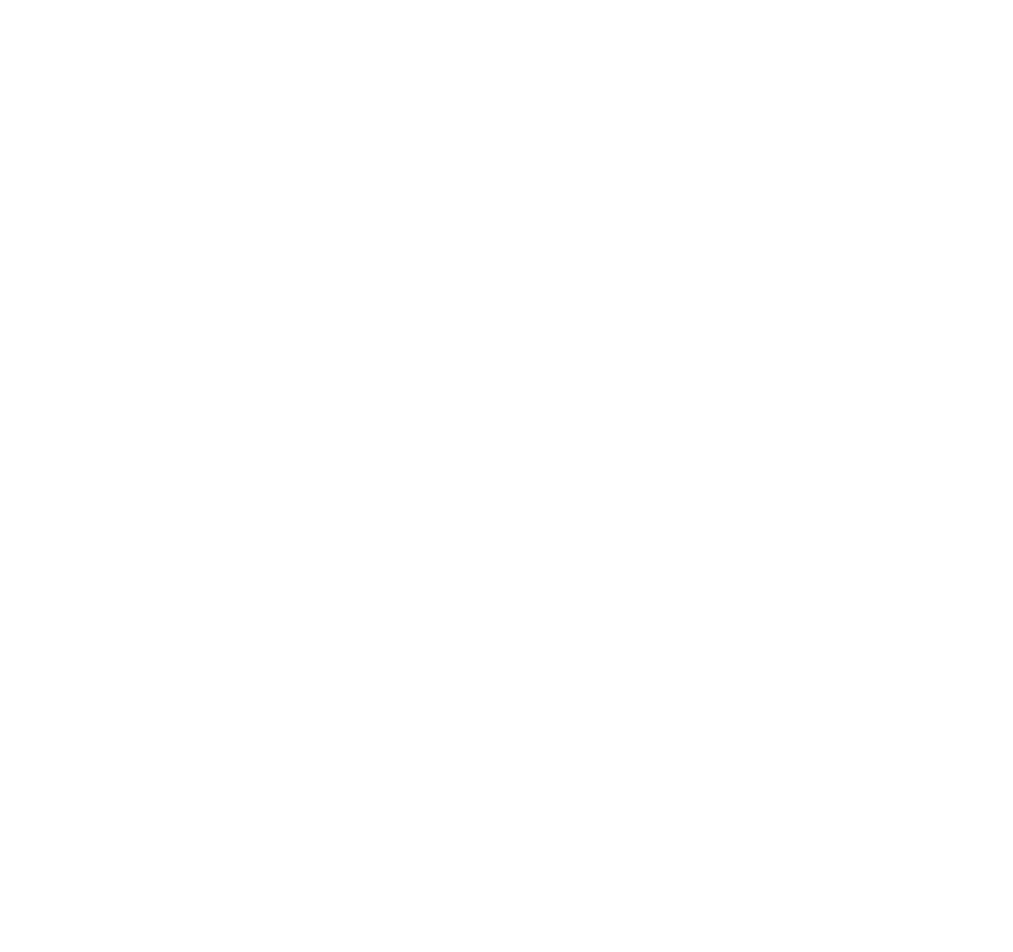
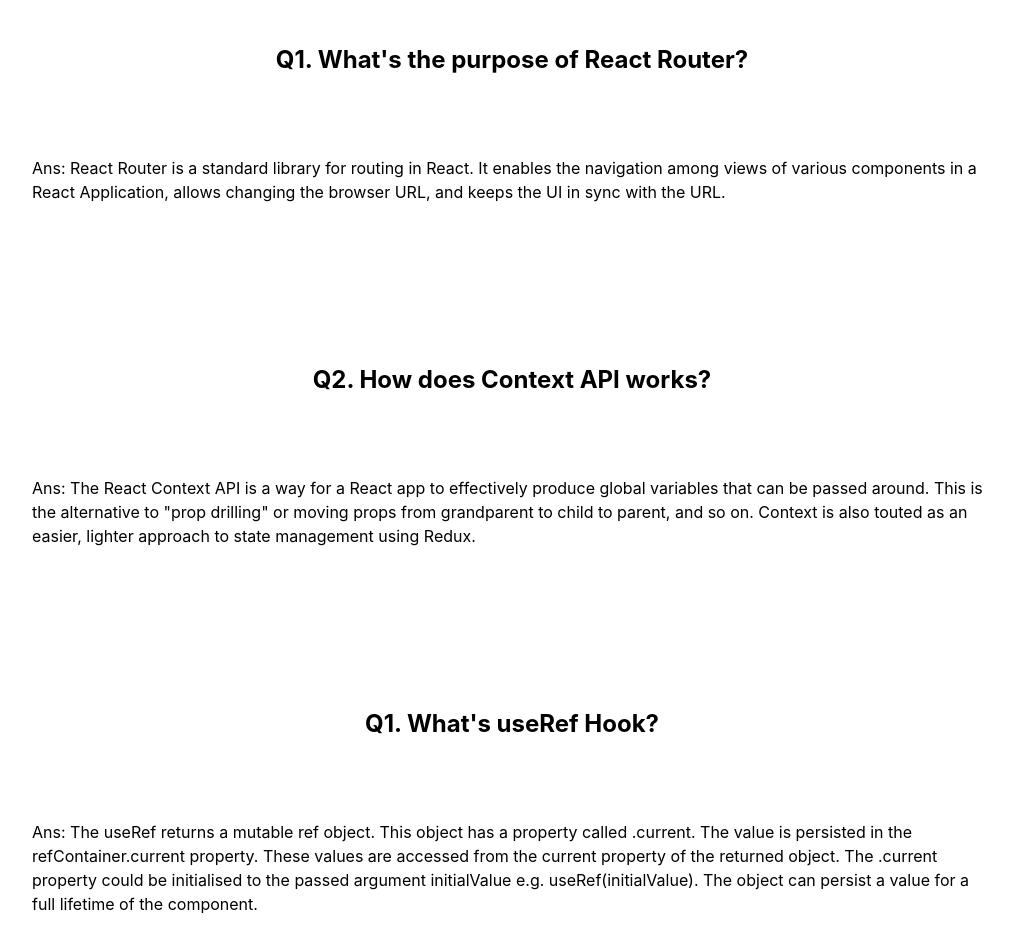
Before and after one commit to mabuhanifa/api-design-development, a React (Create React App) app: page /blog in a window 1280 px wide. Shown: the part 188-1140 px from the top of the page, without its empty margins (128-1141 px from the left). Before the commit the page ends 800 px from the top, so only its background shows below. Built offline with nearby package versions, Linux system fonts and the light colour scheme.

Commit message:
rechart updated

```diff
--- a/src/components/Blog.js
+++ b/src/components/Blog.js
@@ -1,11 +1,45 @@
-import React from 'react';
+import React from "react";
 
 const Blog = () => {
-    return (
-        <div>
-           blog
-        </div>
-    );
+  return (
+    <div className="m-20">
+      <div className="py-10">
+        <h2 className="py-10 text-2xl font-bold">
+          Q1. What's the purpose of React Router?
+        </h2>
+        <p className="py-10">
+          Ans: React Router is a standard library for routing in React. It
+          enables the navigation among views of various components in a React
+          Application, allows changing the browser URL, and keeps the UI in sync
+          with the URL.{" "}
+        </p>
+      </div>
+      <div className="py-10">
+        <h2 className="py-10 text-2xl font-bold">
+          Q2. How does Context API works?
+        </h2>
+        <p className="py-10">
+          Ans: The React Context API is a way for a React app to effectively
+          produce global variables that can be passed around. This is the
+          alternative to "prop drilling" or moving props from grandparent to
+          child to parent, and so on. Context is also touted as an easier,
+          lighter approach to state management using Redux.
+        </p>
+      </div>
+      <div className="py-10">
+        <h2 className="py-10 text-2xl font-bold">Q1. What's useRef Hook?</h2>
+        <p className="py-10">
+          Ans: The useRef returns a mutable ref object. This object has a
+          property called .current. The value is persisted in the
+          refContainer.current property. These values are accessed from the
+          current property of the returned object. The .current property could
+          be initialised to the passed argument initialValue e.g.
+          useRef(initialValue). The object can persist a value for a full
+          lifetime of the component.
+        </p>
+      </div>
+    </div>
+  );
 };
 
 export default Blog;
--- a/src/components/Question.js
+++ b/src/components/Question.js
@@ -16,7 +16,7 @@
       </span>
       {question.options.map((option) => {
         return (
-          <Option option={option} correctAnswer={question.correctAnswer} />
+          <Option option={option} correctAnswer={question.correctAnswer} key={option}/>
         );
       })}
     </div>
--- a/src/components/Quiz.js
+++ b/src/components/Quiz.js
@@ -8,6 +8,7 @@
 
   const [quiz, setQuiz] = useState([]);
   const { questions } = quiz;
+  console.log(questions?.length);
 
   useEffect(() => {
     const fetchQuiz = async () => {
--- a/src/components/Rechart.js
+++ b/src/components/Rechart.js
@@ -1,7 +1,5 @@
 import React from "react";
 import {
-    Bar,
-    BarChart,
     CartesianGrid,
     Legend,
     Line,
@@ -14,68 +12,34 @@
 const Rechart = () => {
   const data = [
     {
-      month: "Mar",
-      investment: 100000,
-      sell: 241,
-      revenue: 10401,
+      topic: "React",
+      questions: 8,
     },
     {
-      month: "Apr",
-      investment: 200000,
-      sell: 423,
-      revenue: 24500,
+      topic: "Javascript",
+      questions: 9,
     },
     {
-      month: "May",
-      investment: 500000,
-      sell: 726,
-      revenue: 67010,
+      topic: "CSS",
+      questions: 8,
     },
     {
-      month: "Jun",
-      investment: 500000,
-      sell: 529,
-      revenue: 40405,
-    },
-    {
-      month: "Jul",
-      investment: 600000,
-      sell: 601,
-      revenue: 50900,
-    },
-    {
-      month: "Aug",
-      investment: 700000,
-      sell: 670,
-      revenue: 61000,
+      topic: "Git",
+      questions: 11,
     },
   ];
   return (
     <div className="chart">
       <div className="line">
-        <h2>Monthly Sales</h2>
+        <h2>Topics and Questions</h2>
         <LineChart width={500} height={400} data={data}>
           <CartesianGrid strokeDasharray="3 3" />
-          <Line type="monotone" dataKey={"sell"} stroke="#9900ff"></Line>
-          <XAxis dataKey={"month"}></XAxis>
+          <Line type="monotone" dataKey={"questions"} stroke="#9900ff"></Line>
+          <XAxis dataKey={"topic"}></XAxis>
           <YAxis></YAxis>
           <Tooltip></Tooltip>
           <Legend />
         </LineChart>
-      </div>
-
-      <div>
-        <h2>Investment Vs Revenue</h2>
-        <BarChart width={450} height={420} data={data}>
-          <CartesianGrid strokeDasharray="3 3" />
-          <XAxis dataKey="name" />
-          <YAxis />
-          <Tooltip />
-          <Legend />
-          <Bar dataKey="investment" stackId="a" fill="#8884d8" />
-          <Bar dataKey="revenue" stackId="a" fill="#82ca9d" />
-        </BarChart>
-        <Tooltip></Tooltip>
       </div>
     </div>
   );
```
